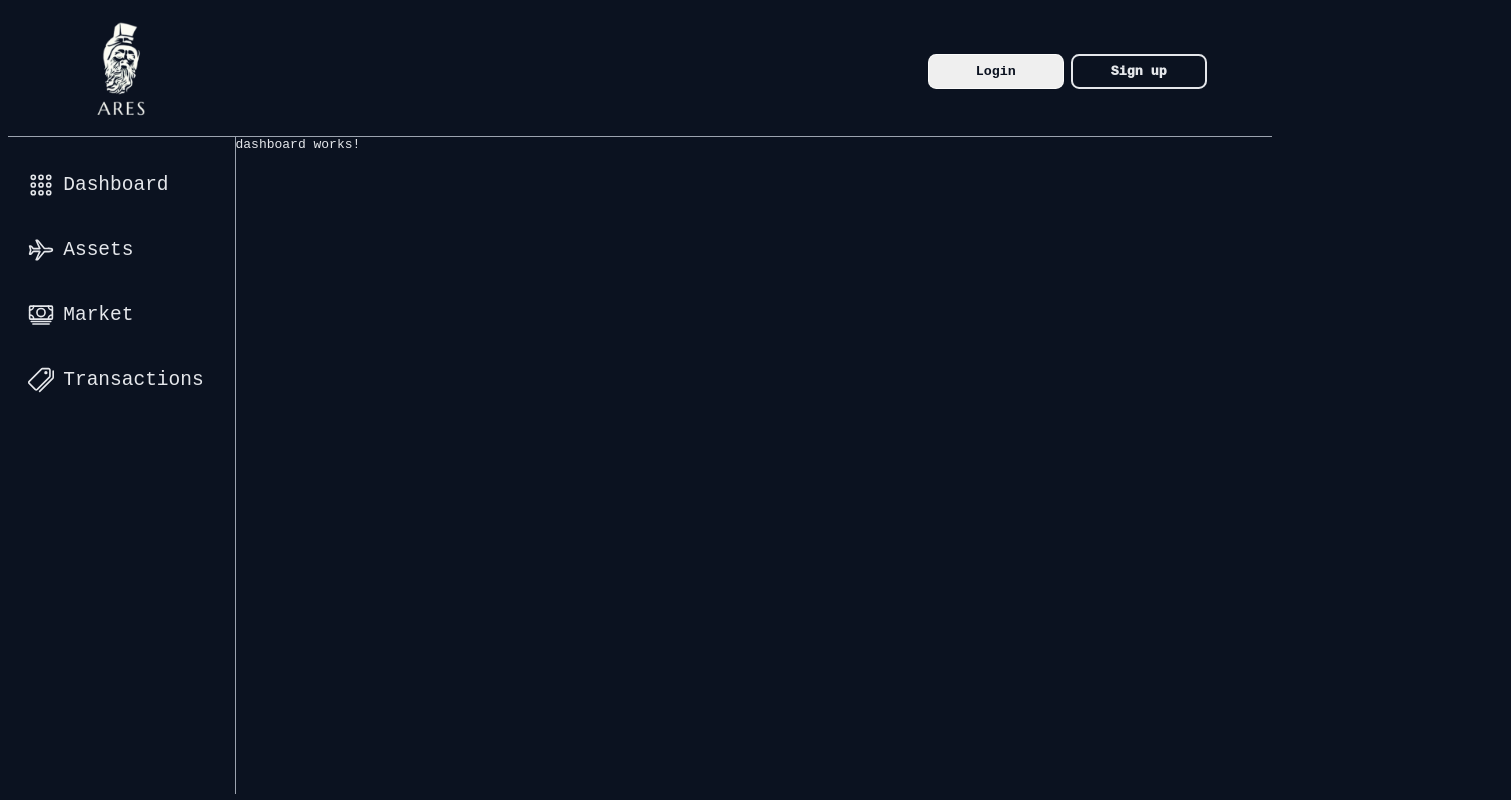
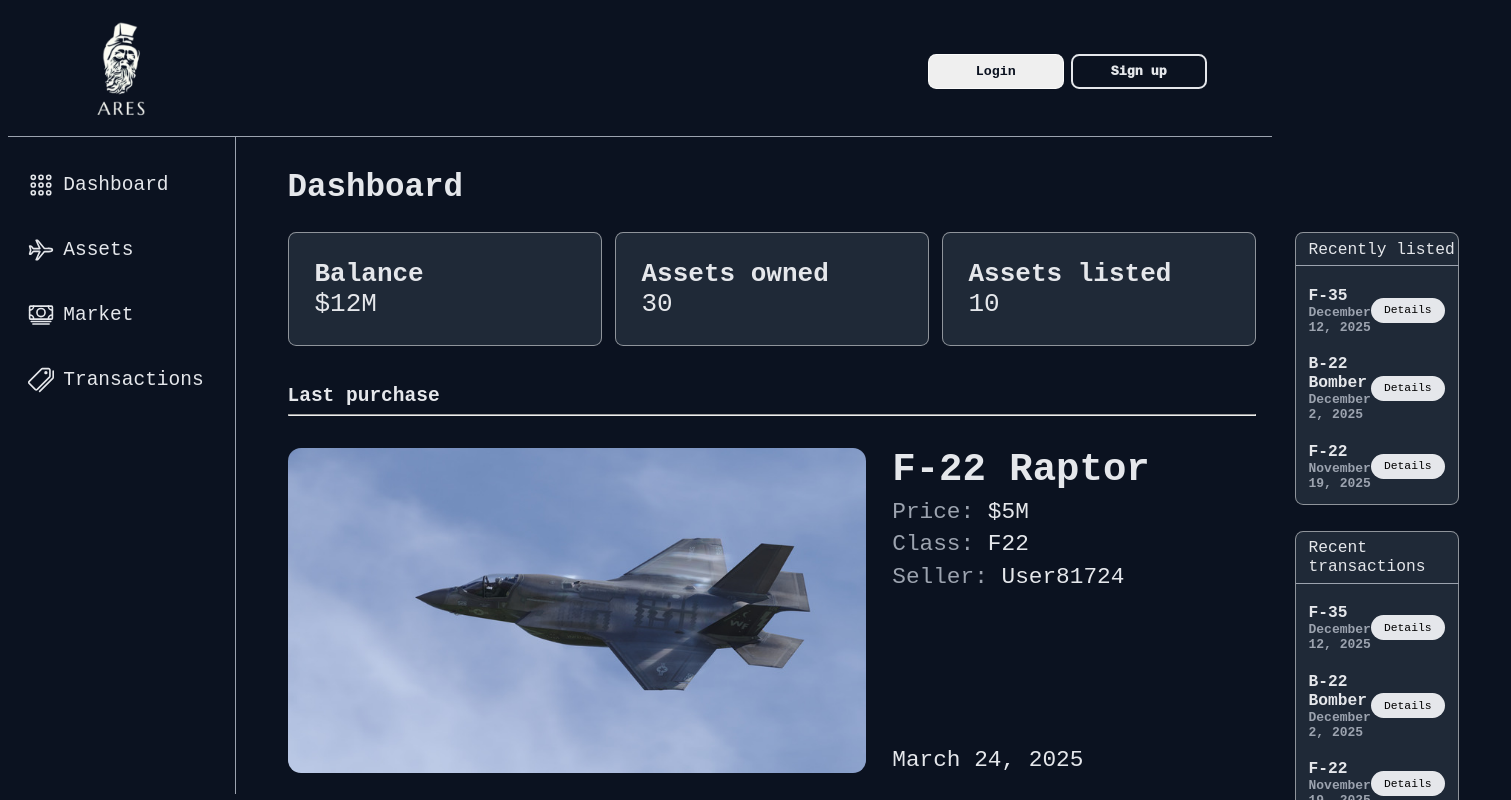
Before and after one commit to sameenmajid12/Ares, an Angular app: page /dashboard in a window 1280 px wide. Shown: the top 800 px of the page, 1511 px wide, since content can reach past the window. Built offline with nearby package versions, Linux system fonts and the light colour scheme.

Commit message:
Create dashboard UI

```diff
--- a/src/app/app.css
+++ b/src/app/app.css
@@ -1,3 +1,6 @@
 .content-wrapper{
   display: flex;
 }
+.page-wrapper{
+  flex:1
+}
--- a/src/app/app.html
+++ b/src/app/app.html
@@ -2,6 +2,8 @@
   <app-header></app-header>
   <div class="content-wrapper">
     <app-side-bar></app-side-bar>
-    <router-outlet></router-outlet>
+    <div class="page-wrapper">
+      <router-outlet></router-outlet>
+    </div>
   </div>
 </div>
--- a/src/app/pages/dashboard/dashboard.css
+++ b/src/app/pages/dashboard/dashboard.css
@@ -0,0 +1,127 @@
+.dashboard-wrapper {
+  display: flex;
+  flex-direction: column;
+  padding: 2.5rem 4rem;
+  row-gap: 2rem;
+  height: 100%;
+  box-sizing: border-box;
+  flex: 1;
+}
+.dashboard-header h2 {
+  font-size: 2.5rem;
+}
+.content-wrapper {
+  display: flex;
+  column-gap: 3rem;
+  flex: 1;
+}
+.dashboard-item {
+  background-color: var(--bg-tertiary);
+  border: 1px solid rgba(255, 255, 255, 0.5);
+  border-radius: 0.625rem;
+}
+.dashboard-left-top {
+  display: flex;
+  column-gap: 1rem;
+}
+.balance,
+.assets-owned,
+.assets-listed {
+  padding: 2rem;
+  font-size: 2rem;
+  min-width: 20rem;
+}
+.dashboard-left {
+  flex: 1;
+  display: flex;
+  flex-direction: column;
+  row-gap: 3rem;
+}
+.recent-activity {
+  flex: 1;
+  display: flex;
+  flex-direction: column;
+  row-gap: 2rem;
+}
+.recent-activity-header h4 {
+  font-size: 1.5rem;
+}
+.purchase-image {
+  max-width: max-content;
+  max-height: 25rem;
+  border-radius: 1rem;
+}
+.recent-activity-content {
+  display: flex;
+  column-gap: 2rem;
+}
+.recent-activity-description {
+  display: flex;
+  flex-direction: column;
+  justify-content: space-between;
+}
+.recent-activity-description-top {
+  display: flex;
+  flex-direction: column;
+  row-gap: 0.5rem;
+}
+.recent-activity-description h4 {
+  font-size: 3rem;
+}
+.recent-activity-description p {
+  font-size: 1.75rem;
+}
+.recent-activity-description span {
+  color: var(--text-muted);
+}
+.dashboard-right {
+  flex: 0.3;
+  display: flex;
+  flex-direction: column;
+  row-gap: 2rem;
+  overflow: hidden;
+}
+.recent-transactions,
+.recent-listed {
+  background-color: var(--bg-tertiary);
+  flex: 1;
+  box-sizing: border-box;
+}
+.dashboard-right h4 {
+  font-size: 1.25rem;
+  width: 100%;
+  border-bottom:1px solid var(--text-muted);
+  padding:0.5rem 1rem;
+  font-weight: 400;
+}
+.recent-listed-content{
+  padding:1rem;
+  font-weight: 600;
+  display: flex;
+  flex-direction: column;
+  row-gap: 1.5rem;
+  padding-top:1.5rem;
+}
+.recent-listed-item{
+  display: flex;
+  justify-content: space-between;
+  align-items: center;
+}
+.recent-listed-item-name{
+  font-size: 1.25rem;
+}
+.recent-listed-item-date{
+  color:var(--text-muted)
+}
+.recent-listed-item button{
+  background-color: var(--text-primary);
+  height: min-content;
+  border:none;
+  padding:0.5rem 1rem;
+  border-radius: 999px;
+  font-size: 0.875rem;
+  font-weight: 500;
+}
+.recent-listed-item button:hover{
+  box-shadow: 0px 0px 4px var(--text-primary);
+}
--- a/src/app/pages/dashboard/dashboard.html
+++ b/src/app/pages/dashboard/dashboard.html
@@ -1 +1,95 @@
-<p>dashboard works!</p>
+<div class="dashboard-wrapper">
+  <div class="dashboard-header">
+    <h2>Dashboard</h2>
+  </div>
+  <div class="content-wrapper">
+    <div class="dashboard-left">
+      <div class="dashboard-left-top">
+        <div class="dashboard-item balance">
+          <h4>Balance</h4>
+          <p>$12M</p>
+        </div>
+        <div class="dashboard-item assets-owned">
+          <h4>Assets owned</h4>
+          <p>30</p>
+        </div>
+        <div class="dashboard-item assets-listed">
+          <h4>Assets listed</h4>
+          <p>10</p>
+        </div>
+      </div>
+      <div class="recent-activity">
+        <div class="recent-activity-header">
+          <h4>Last purchase</h4>
+          <hr />
+        </div>
+        <div class="recent-activity-content">
+          <img class="purchase-image" src="images/f22.jpg" />
+          <div class="recent-activity-description">
+            <div class="recent-activity-description-top">
+              <h4>F-22 Raptor</h4>
+              <p><span>Price:</span> $5M</p>
+              <p><span>Class:</span> F22</p>
+              <p><span>Seller:</span> User81724</p>
+            </div>
+            <p class="recent-acitivity-description-bottom">March 24, 2025</p>
+          </div>
+        </div>
+      </div>
+    </div>
+    <div class="dashboard-right">
+      <div class="dashboard-item recent-listed">
+        <h4>Recently listed</h4>
+        <div class="recent-listed-content">
+          <div class="recent-listed-item">
+            <div class="recent-listed-item-description">
+              <p class="recent-listed-item-name">F-35</p>
+              <p class="recent-listed-item-date">December 12, 2025</p>
+            </div>
+            <button>Details</button>
+          </div>
+          <div class="recent-listed-item">
+            <div class="recent-listed-item-description">
+              <p class="recent-listed-item-name">B-22 Bomber</p>
+              <p class="recent-listed-item-date">December 2, 2025</p>
+            </div>
+            <button>Details</button>
+          </div>
+          <div class="recent-listed-item">
+            <div class="recent-listed-item-description">
+              <p class="recent-listed-item-name">F-22</p>
+              <p class="recent-listed-item-date">November 19, 2025</p>
+            </div>
+            <button>Details</button>
+          </div>
+        </div>
+      </div>
+      <div class="dashboard-item recent-transactions">
+        <h4>Recent transactions</h4>
+        <div class="recent-listed-content">
+          <div class="recent-listed-item">
+            <div class="recent-listed-item-description">
+              <p class="recent-listed-item-name">F-35</p>
+              <p class="recent-listed-item-date">December 12, 2025</p>
+            </div>
+            <button>Details</button>
+          </div>
+          <div class="recent-listed-item">
+            <div class="recent-listed-item-description">
+              <p class="recent-listed-item-name">B-22 Bomber</p>
+              <p class="recent-listed-item-date">December 2, 2025</p>
+            </div>
+            <button>Details</button>
+          </div>
+          <div class="recent-listed-item">
+            <div class="recent-listed-item-description">
+              <p class="recent-listed-item-name">F-22</p>
+              <p class="recent-listed-item-date">November 19, 2025</p>
+            </div>
+            <button>Details</button>
+          </div>
+        </div>
+      </div>
+    </div>
+  </div>
+</div>
```
Also changed, not shown: public/images/f22.jpg (added).
